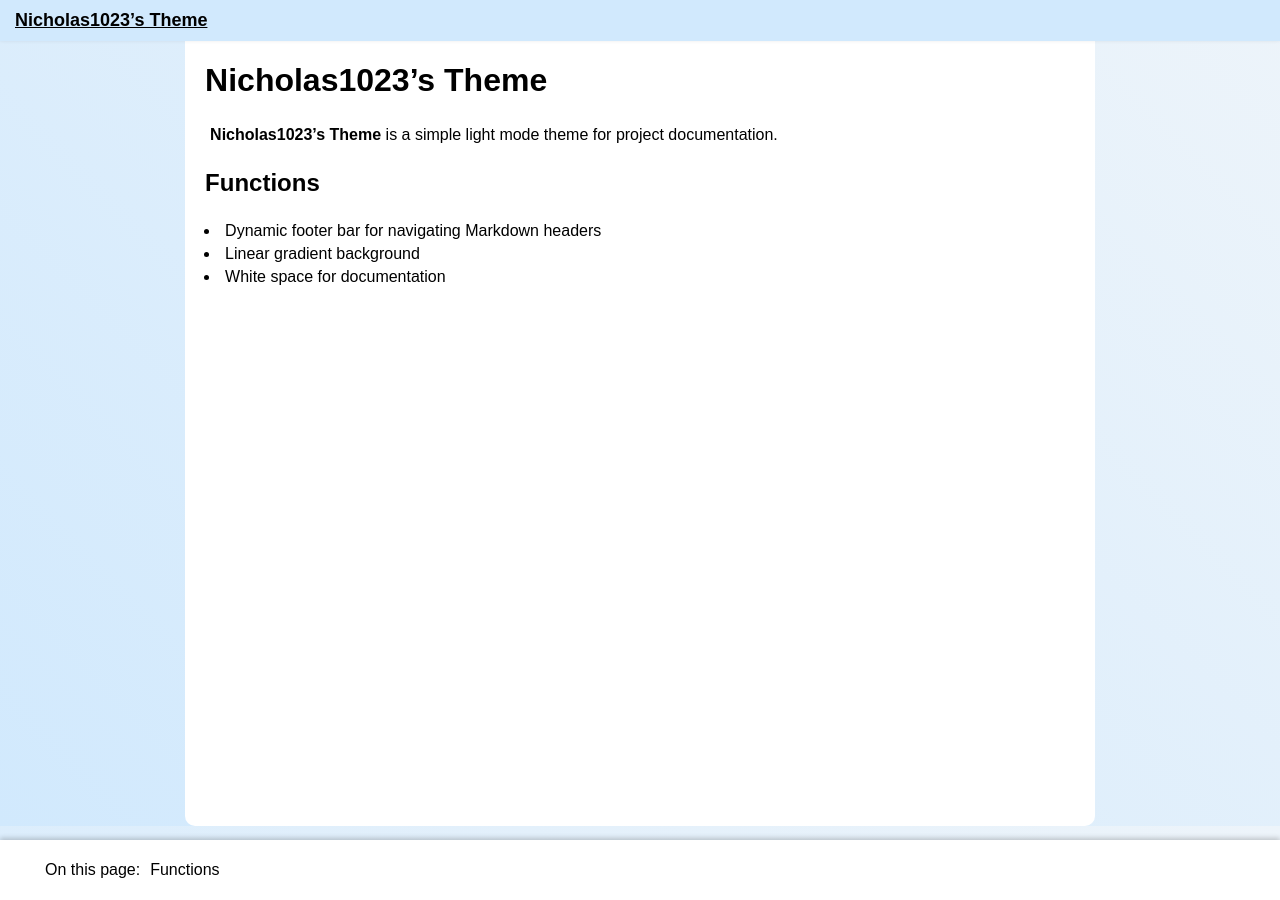
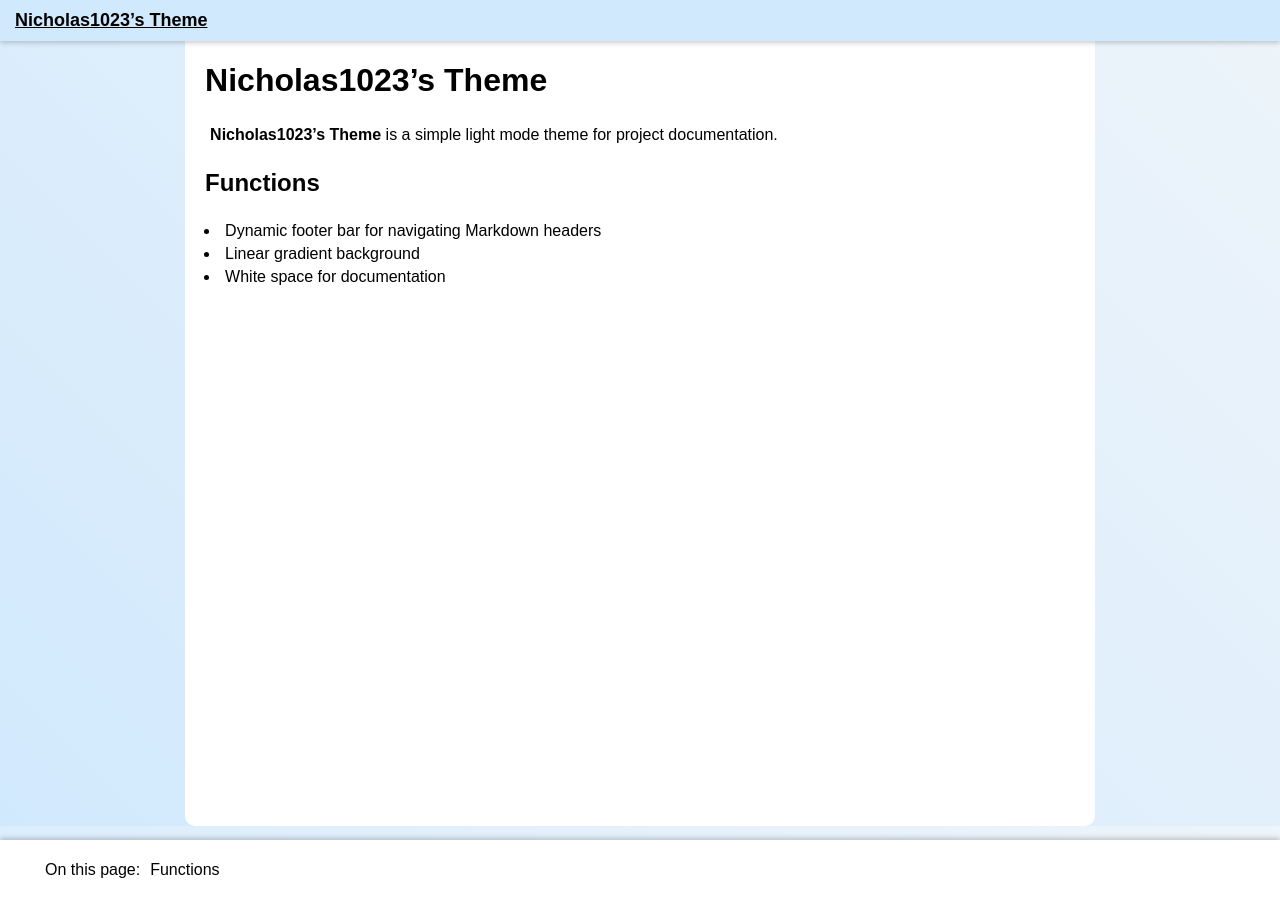
Before and after one commit to Nicholas1023/theme, a Jekyll site: the page built from index.md, in a window 1280 px wide. Built offline with Jekyll 4.4.1, drawn with Linux system fonts in a browser that asks for light colours.

Commit message:
Update box-shadow direction

```diff
--- a/_sass/base.scss
+++ b/_sass/base.scss
@@ -71,7 +71,7 @@ nav {
   left: 0;
   width: 100dvw;
   align-items: center;
-  box-shadow: 0 -2px 5px rgba(0, 0, 0, 0.2);
+  box-shadow: 0 2px 5px rgba(0, 0, 0, 0.2);
   z-index: 1000;
   color: black;
 }
```
